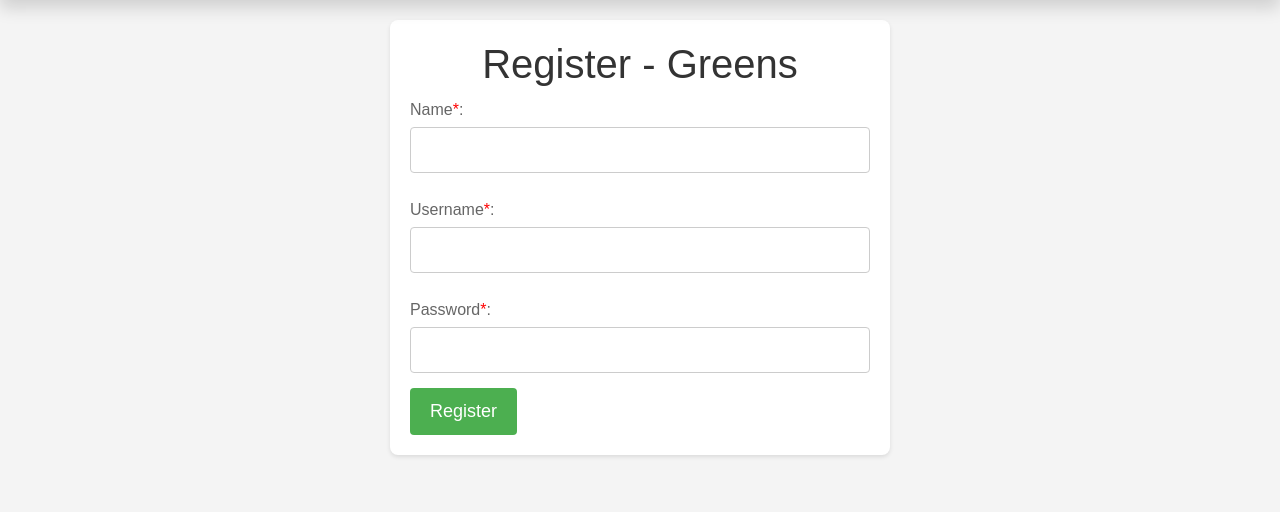
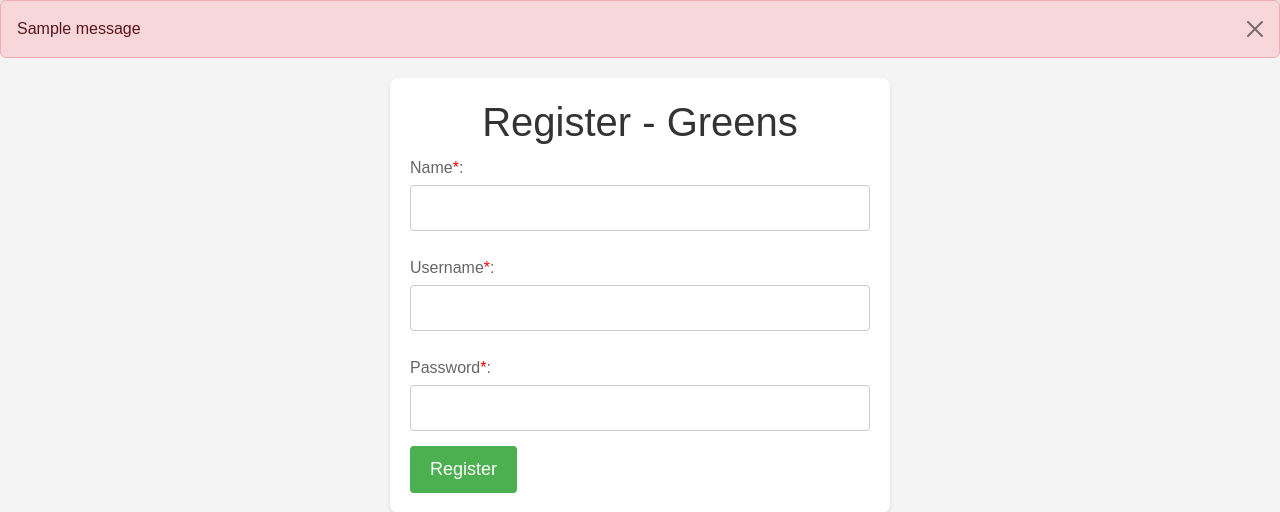
Before and after one commit to Orange443/MAD-1, a Flask app: page /register in a window 1280 px wide. Shown: the part 56-568 px from the top of the page. Run offline with Flask 3, Linux system fonts and the light colour scheme; tables that the repository leaves empty hold one stand-in row (values such as "Sample post"); one stand-in notice (Sample message) is shown.

Commit message:
new files

```diff
--- a/route.py
+++ b/route.py
@@ -1,7 +1,5 @@
 from flask import Flask, render_template, request, redirect, url_for, flash
-
 from Models import db, User, Product, Category, Cart, Order
-
 from app import app
 
 @app.route('/')
@@ -9,6 +7,10 @@ def index():
     return render_template('index.html')
 
 @app.route('/login')
+def login_post():
+    return render_template('login.html')
+
+@app.route('/login', methods=['POST'])
 def login():
     username = request.form.get('username')
     password = request.form.get('password')
@@ -21,10 +23,16 @@ def login():
         return redirect(url_for('login'))
     return redirect(url_for('index'))
 
-@app.route('/login', methods=['POST'])
-def login_post():
-    return "hello"
-
 @app.route('/register')
 def register():
     return render_template('register.html')
+
+@app.route('/register', methods=['POST'])
+def register_post():
+    username = request.form.get('username')
+    password = request.form.get('password')
+    name = request.form.get('name')
+    if username == '' or password == '':
+        flash('Username or password cannot be empty.')
+        return redirect(url_for('register'))
+    # Your further registration logic can go here
--- a/templates/layout.html
+++ b/templates/layout.html
@@ -24,6 +24,18 @@
 </head>
 <body>
 {% include 'nav-auth.html' %}
+
+{% with messages = get_flashed_messages() %}
+    {% if messages %}
+        {% for message in messages %}
+            <div class="alert alert-danger alert-dismissible fade show" role="alert">
+                {{ message }}
+                <button type="button" class="btn-close" data-bs-dismiss="alert" aria-label="Close">
+            </div>
+        {% endfor %}
+    {% endif %}
+{% endwith %}
+
 <div class="container">
         {% block content %}
         {% endblock %}
```
